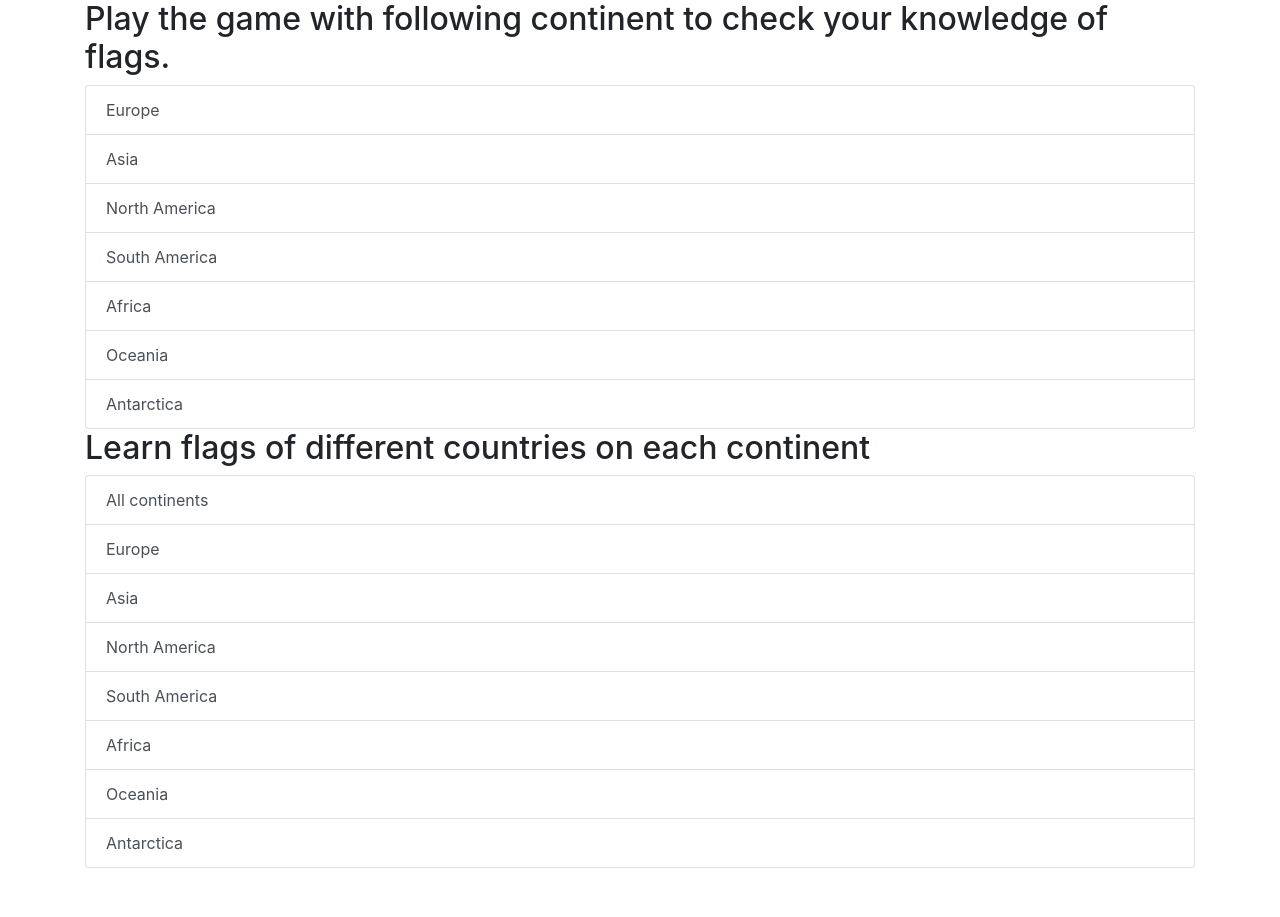
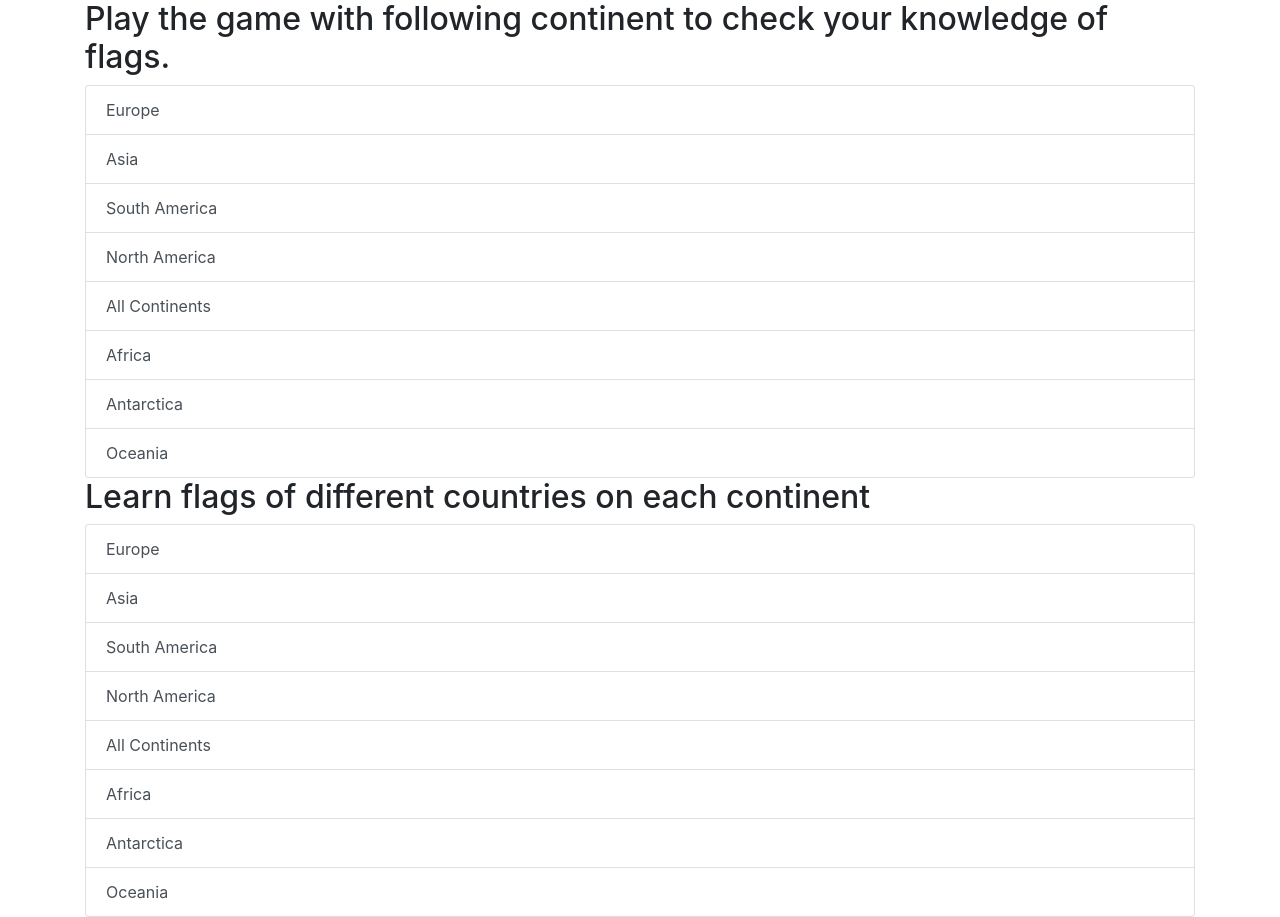
Before and after one commit to DmytroChebruchan/flags_game, a Django app: page / in a window 1280 px wide. Shown: the part 152-1069 px from the top of the page. Before the commit the page ends 1020 px from the top, so only its background shows below. Run offline with Django 4.2, Linux system fonts and the light colour scheme; some libraries are stand-ins or nearby versions.

Commit message:
refactoring

```diff
--- /dev/null
+++ b/flag_quest/constants.py
@@ -0,0 +1,2 @@
+CONTINENTS = ["Europe", "Asia", "South America", "North America",
+              "All Continents", "Africa", "Antarctica", "Oceania"]
--- a/flag_quest/views.py
+++ b/flag_quest/views.py
@@ -12,12 +12,18 @@ from flag_quest.additional_function import (
     save_reply_of_user,
     total_result_calculator,
 )
+from flag_quest.constants import CONTINENTS
 from flag_quest.forms import AnswerForm
 from flag_quest.models import Answer, CountryInfo
 
 
 class IndexView(TemplateView):
     template_name = "index.html"
+
+    def get_context_data(self, **kwargs):
+        context = super().get_context_data(**kwargs)
+        context["continents"] = CONTINENTS
+        return context
 
 
 # Create your views here.
@@ -28,9 +34,9 @@ class ListCounties(ListView):
 
     def get_queryset(self):
         queryset = super().get_queryset()
-        continent = self.kwargs.get('continent')  # Retrieve continent from URL
+        continent = self.kwargs.get('continent')
 
-        if continent:  # Check if continent is provided in the URL
+        if continent and continent != "All Continents":
             queryset = queryset.filter(continent__iexact=continent).order_by(
                 'weight')
 
--- a/templates/index.html
+++ b/templates/index.html
@@ -22,44 +22,18 @@
     <h2 class="h2">Play the game with following continent to check your
         knowledge of flags.</h2>
     <div class="list-group">
-        <a href="/game/Europe" class="list-group-item
-        list-group-item-action">Europe</a>
-        <a href="/game/Asia" class="list-group-item
-        list-group-item-action">Asia</a>
-        <a href="/game/North America" class="list-group-item
-        list-group-item-action">North
-            America</a>
-        <a href="/game/South America" class="list-group-item
-        list-group-item-action">South
-            America</a>
-        <a href="/game/Africa" class="list-group-item
-        list-group-item-action">Africa</a>
-        <a href="/game/Oceania" class="list-group-item
-        list-group-item-action">Oceania</a>
-        <a href="/game/Antarctica" class="list-group-item
-        list-group-item-action">Antarctica</a>
+        {% for continent in continents %}
+            <a href="/game/{{ continent }}" class="list-group-item
+        list-group-item-action">{{ continent }}</a>
+        {% endfor %}
     </div>
 
     <h2 class="h2">Learn flags of different countries on each continent</h2>
     <div class="list-group">
-        <a href="/list_of_countries" class="list-group-item
-        list-group-item-action">All continents</a>
-        <a href="/list_of_countries/Europe" class="list-group-item
-        list-group-item-action">Europe</a>
-        <a href="/list_of_countries/Asia" class="list-group-item
-        list-group-item-action">Asia</a>
-        <a href="/list_of_countries/North America" class="list-group-item
-        list-group-item-action">North
-            America</a>
-        <a href="/list_of_countries/South America" class="list-group-item
-        list-group-item-action">South
-            America</a>
-        <a href="/list_of_countries/Africa" class="list-group-item
-        list-group-item-action">Africa</a>
-        <a href="/list_of_countries/Oceania" class="list-group-item
-        list-group-item-action">Oceania</a>
-        <a href="/list_of_countries/Antarctica" class="list-group-item
-        list-group-item-action">Antarctica</a>
+        {% for continent in continents %}
+             <a href="/list_of_countries/{{ continent }}" class="list-group-item
+        list-group-item-action">{{ continent }}</a>
+        {% endfor %}
     </div>
 </div>
 
```
Also changed, not shown: db.sqlite3.
